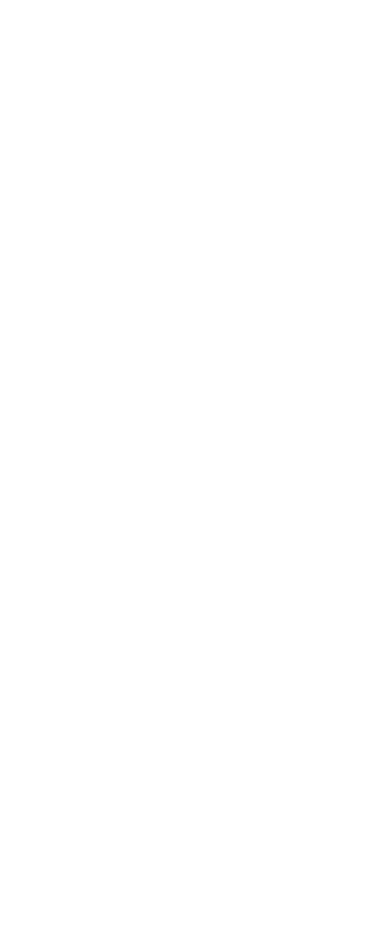
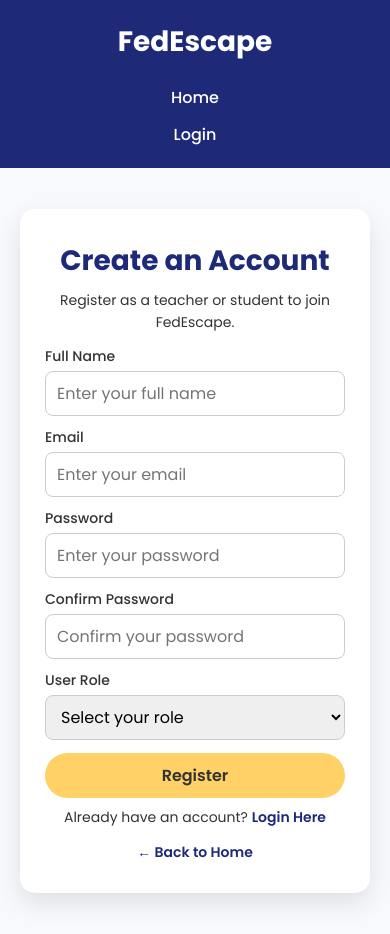
Before and after one commit to ITECH3208andITECH3209feduni/Educational-Escape-Room, a plain HTML site: page client/register.html in a window 390 px wide. Before the commit the page ends 844 px from the top, so only its background shows below. Drawn offline with Linux system fonts and the light colour scheme.

Commit message:
Complete register page with responsive styling and user role selection

```diff
--- a/client/css/style.css
+++ b/client/css/style.css
@@ -260,7 +260,7 @@ footer {
     text-align: center;
 }
 
-.login-container > p {
+.login-container>p {
     margin-bottom: 25px;
     text-align: center;
 }
@@ -321,6 +321,97 @@ footer {
    10. REGISTER PAGE
    Add register-page-specific styles here.
    ==================================== */
+.register-section {
+    display: flex;
+    align-items: center;
+    justify-content: center;
+    min-height: calc(100vh - 78px);
+    padding: 12px 20px;
+    background: #f8f9fc;
+}
+
+.register-container {
+    width: 100%;
+    max-width: 420px;
+    padding: 20px 28px;
+    border-radius: 15px;
+    background: #fff;
+    box-shadow: 0 10px 25px rgba(0, 0, 0, 0.1);
+}
+
+.register-container h2 {
+    margin-bottom: 5px;
+    color: #1e2a78;
+    text-align: center;
+    font-size: 28px;
+}
+
+.register-container>p {
+    margin-bottom: 12px;
+    text-align: center;
+    font-size: 14px;
+}
+
+.register-container form {
+    display: flex;
+    flex-direction: column;
+}
+
+.register-container label {
+    margin-bottom: 3px;
+    font-size: 14px;
+    font-weight: 500;
+}
+
+.register-container input,
+.register-container select {
+    width: 100%;
+    margin-bottom: 10px;
+    padding: 9px 11px;
+    border: 1px solid #ccc;
+    border-radius: 8px;
+    outline: none;
+}
+
+.register-container input:focus,
+.register-container select:focus {
+    border-color: #4b6cb7;
+    box-shadow: 0 0 0 3px rgba(75, 108, 183, 0.18);
+}
+
+.register-container button {
+    margin-top: 3px;
+    padding-top: 10px;
+    padding-bottom: 10px;
+    border: none;
+}
+
+.register-links {
+    margin-top: 8px;
+    font-size: 14px;
+    text-align: center;
+}
+
+.register-links a,
+.register-container .back-home {
+    color: #1e2a78;
+    font-weight: 600;
+}
+
+.register-links a:hover,
+.register-links a:focus-visible,
+.register-container .back-home:hover,
+.register-container .back-home:focus-visible {
+    color: #4b6cb7;
+    text-decoration: underline;
+}
+
+.register-container .back-home {
+    display: block;
+    margin-top: 8px;
+    font-size: 14px;
+    text-align: center;
+}
 
 /* ====================================
    11. DASHBOARD
@@ -368,9 +459,16 @@ footer {
     .login-container {
         padding: 30px 25px;
     }
+
+    .register-container {
+        padding: 30px 25px;
+    }
+
+
 }
 
 @media (max-width: 480px) {
+
     .navbar,
     .about,
     .features,
--- a/client/register.html
+++ b/client/register.html
@@ -0,0 +1,147 @@
+<!DOCTYPE html>
+<html lang="en">
+
+<head>
+    <meta charset="UTF-8">
+    <meta name="viewport" content="width=device-width, initial-scale=1.0">
+
+    <title>Register | FedEscape</title>
+
+    <!-- CSS File -->
+    <link rel="stylesheet" href="css/style.css">
+
+    <!-- Google Fonts -->
+    <link rel="preconnect" href="https://fonts.googleapis.com">
+    <link rel="preconnect" href="https://fonts.gstatic.com" crossorigin>
+
+    <link href="https://fonts.googleapis.com/css2?family=Poppins:wght@300;400;500;600;700&display=swap"
+        rel="stylesheet">
+</head>
+
+<body>
+
+    <!-- ================= NAVIGATION ================= -->
+
+    <header>
+
+        <nav class="navbar">
+
+            <div class="logo">
+                <h1>FedEscape</h1>
+            </div>
+
+            <ul class="nav-links">
+
+                <li>
+                    <a href="index.html">Home</a>
+                </li>
+
+                <li>
+                    <a href="login.html">Login</a>
+                </li>
+
+            </ul>
+
+        </nav>
+
+    </header>
+
+
+
+    <!-- ================= REGISTER PAGE ================= -->
+
+    <main>
+
+        <section class="register-section">
+
+            <div class="register-container">
+
+                <h2>Create an Account</h2>
+
+                <p>
+                    Register as a teacher or student to join FedEscape.
+                </p>
+
+                <form id="registerForm">
+
+                    <label for="fullName">
+                        Full Name
+                    </label>
+
+                    <input type="text" id="fullName" name="fullName" placeholder="Enter your full name" required>
+
+                    <label for="email">
+                        Email
+                    </label>
+
+                    <input type="email" id="email" name="email" placeholder="Enter your email" required>
+
+                    <label for="password">
+                        Password
+                    </label>
+
+                    <input type="password" id="password" name="password" placeholder="Enter your password" minlength="6"
+                        required>
+
+                    <label for="confirmPassword">
+                        Confirm Password
+                    </label>
+
+                    <input type="password" id="confirmPassword" name="confirmPassword"
+                        placeholder="Confirm your password" minlength="6" required>
+
+                    <label for="userRole">
+                        User Role
+                    </label>
+
+                    <select id="userRole" name="userRole" required>
+
+                        <option value="" disabled selected>
+                            Select your role
+                        </option>
+
+                        <option value="teacher">
+                            Teacher
+                        </option>
+
+                        <option value="student">
+                            Student
+                        </option>
+
+                    </select>
+
+                    <button class="btn primary-btn" type="submit">
+                        Register
+                    </button>
+
+                </form>
+
+                <p class="register-links">
+
+                    Already have an account?
+
+                    <a href="login.html">
+                        Login Here
+                    </a>
+
+                </p>
+
+                <a href="index.html" class="back-home">
+                    ← Back to Home
+                </a>
+
+            </div>
+
+        </section>
+
+    </main>
+
+
+
+    <!-- JavaScript -->
+
+    <script src="js/script.js"></script>
+
+</body>
+
+</html>
```
